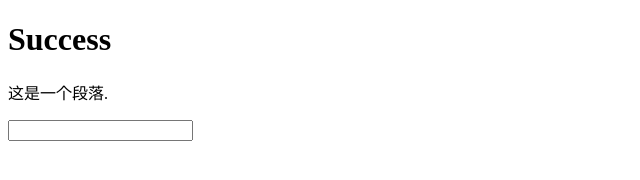
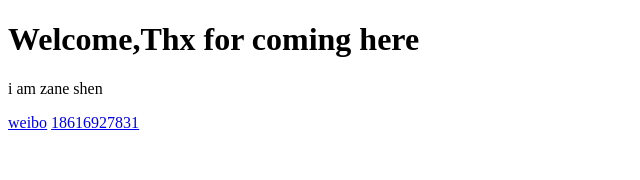
Before and after one commit to zane-shen/JSUtil, a plain HTML site: page index.html in a window 1280 px wide. Shown: the whole page, without its empty margins (0-640 px from the left). Drawn offline with Linux system fonts and the light colour scheme.

Commit message:
index.html
first update content

```diff
--- a/index.html
+++ b/index.html
@@ -10,9 +10,10 @@
     </style>
 </head>
 <body>
-<h1>Success</h1>
-<p>这是一个段落.</p>
-<input type="tel"/>
-<a href="tel:18616927831"></a>
+<h1>Welcome,Thx for coming here</h1>
+<p>i am zane shen</p>
+
+<a href="http://weibo.com/u/2629752123">weibo</a>
+<a href="tel:18616927831">18616927831</a>
 </body>
 </html>
```
